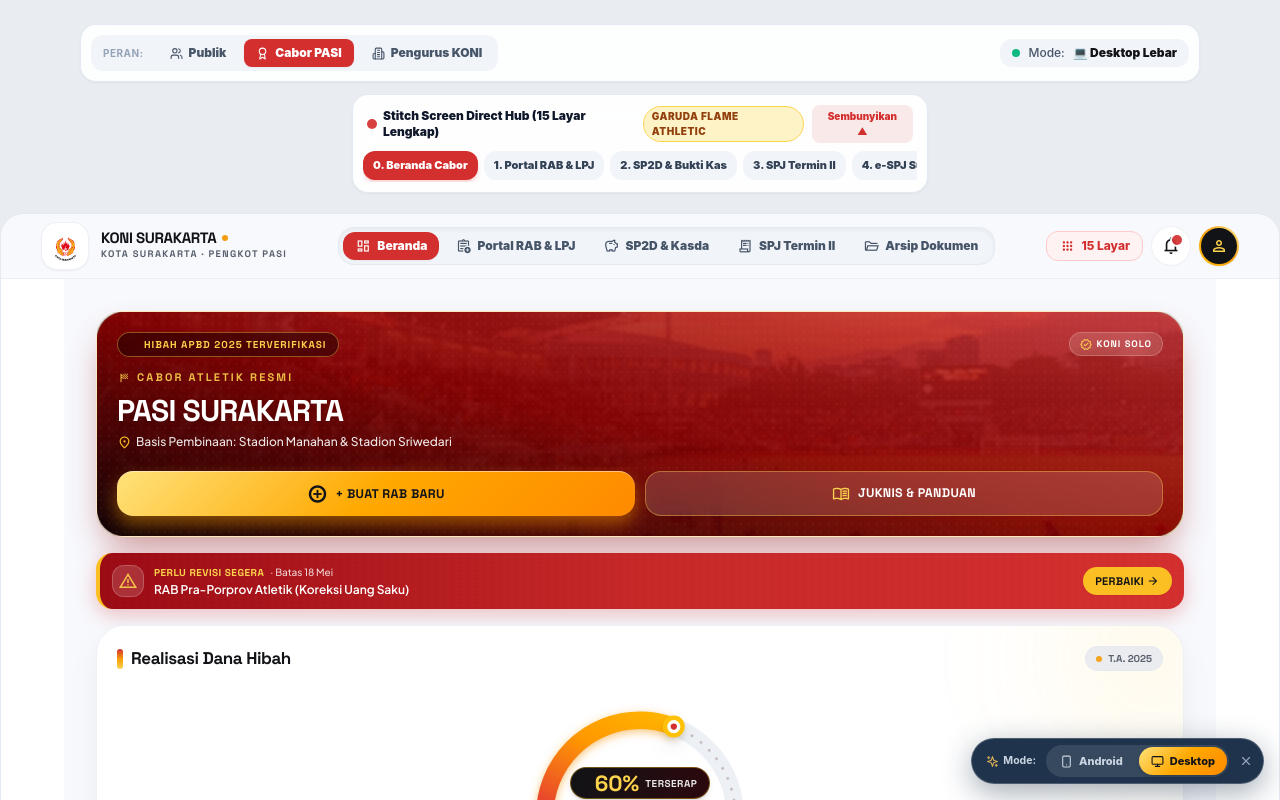
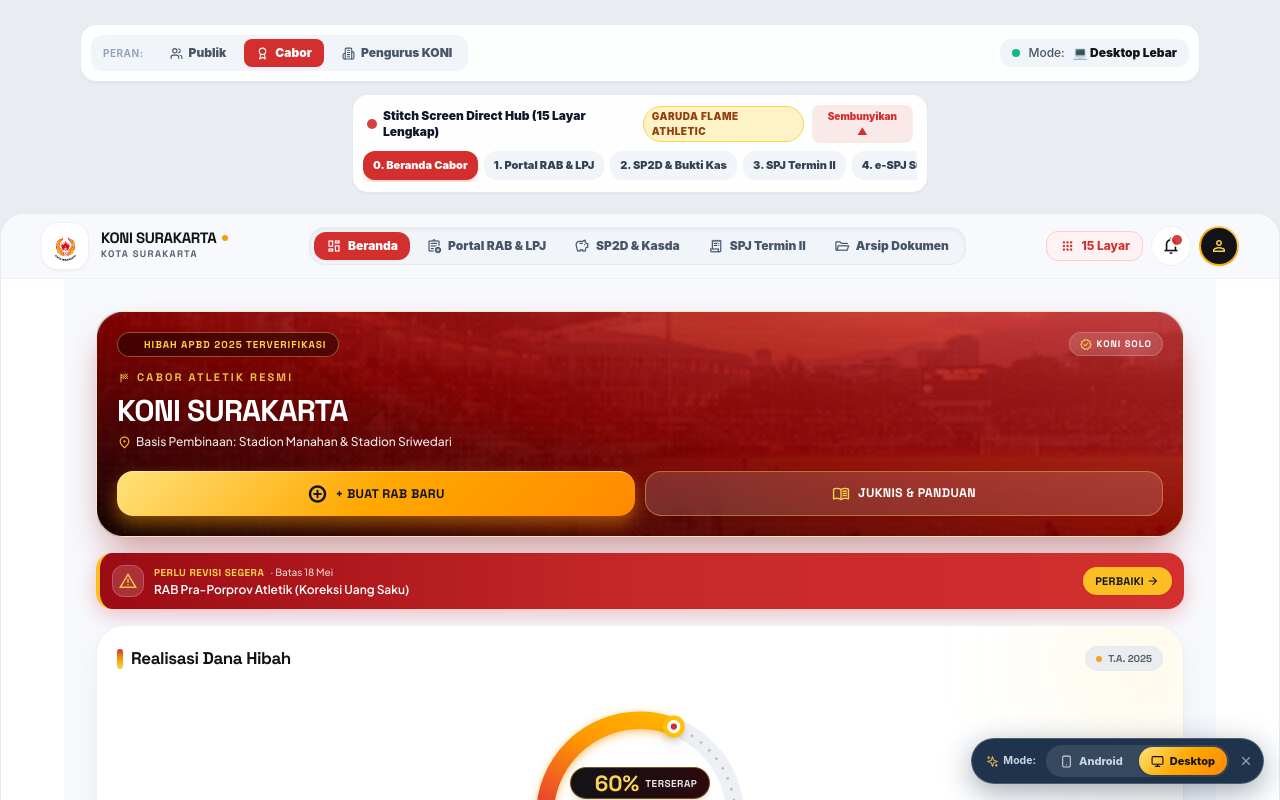
Before and after one commit to konsur99/Sikon1, a Next.js app in the folder apps/web/: page / in a window 1280 px wide. Shown: the top 800 px of the page. Built offline with nearby package versions, Linux system fonts and the light colour scheme.

Commit message:
feat: update cabor header and hero banner to KONI Surakarta

```diff
--- a/apps/web/src/components/mobile/MobilePreview.tsx
+++ b/apps/web/src/components/mobile/MobilePreview.tsx
@@ -491,7 +491,7 @@ export const MobilePreview: React.FC<MobilePreviewProps> = ({ defaultDeviceView
                 persona === 'cabor' ? 'bg-[#d32f2f] text-white shadow-sm' : 'text-slate-600 hover:text-onyx'
               }`}
             >
-              <Award size={13} /> Cabor PASI
+              <Award size={13} /> Cabor
             </button>
             <button
               onClick={() => { setPersona('pengurus'); setIsMobileNotifOpen(false); }}
@@ -655,7 +655,7 @@ export const MobilePreview: React.FC<MobilePreviewProps> = ({ defaultDeviceView
                       ? 'PORTAL INFORMASI RESMI'
                       : persona === 'pengurus'
                         ? 'PENGURUS KONI SURAKARTA'
-                        : 'KOTA SURAKARTA · PENGKOT PASI'}
+                        : 'KOTA SURAKARTA'}
                   </span>
                 </div>
               </div>
@@ -1664,7 +1664,7 @@ export const MobilePreview: React.FC<MobilePreviewProps> = ({ defaultDeviceView
             {/* CABOR: TAB 1 - BERANDA (GARUDA FLAME ATHLETIC - 100% PERSIS STITCH) */}
             {caborTab === 'home' && (
               <div className="space-y-4 pb-12">
-                {/* 2. HERO BANNER CABOR "PASI SURAKARTA" */}
+                {/* 2. HERO BANNER CABOR "KONI SURAKARTA" */}
                 <div>
                   <div className="relative w-full overflow-hidden rounded-[28px] shadow-[0_18px_36px_-10px_rgba(139,0,0,0.45)] p-5 text-white border border-amber-400/30">
                     {/* Background Athletic Photo */}
@@ -1698,7 +1698,7 @@ export const MobilePreview: React.FC<MobilePreviewProps> = ({ defaultDeviceView
                         CABOR ATLETIK RESMI
                       </div>
                       <h1 className="font-headline-lg text-[30px] font-black tracking-tight text-white leading-tight mt-0.5 drop-shadow-md">
-                        PASI SURAKARTA
+                        KONI SURAKARTA
                       </h1>
                       <p className="font-body-sm text-[12px] text-white/90 mt-1 flex items-center gap-1 font-medium">
                         <span className="material-symbols-outlined text-[15px] text-amber-400">location_on</span>
```
